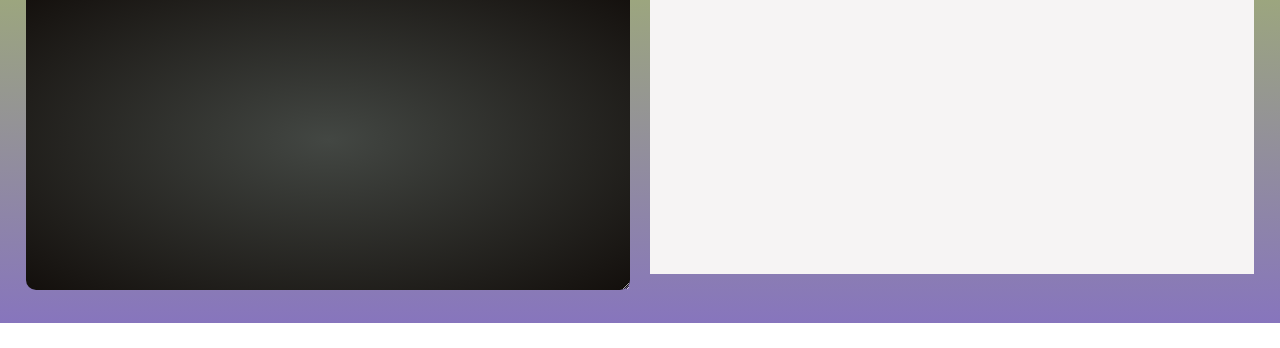
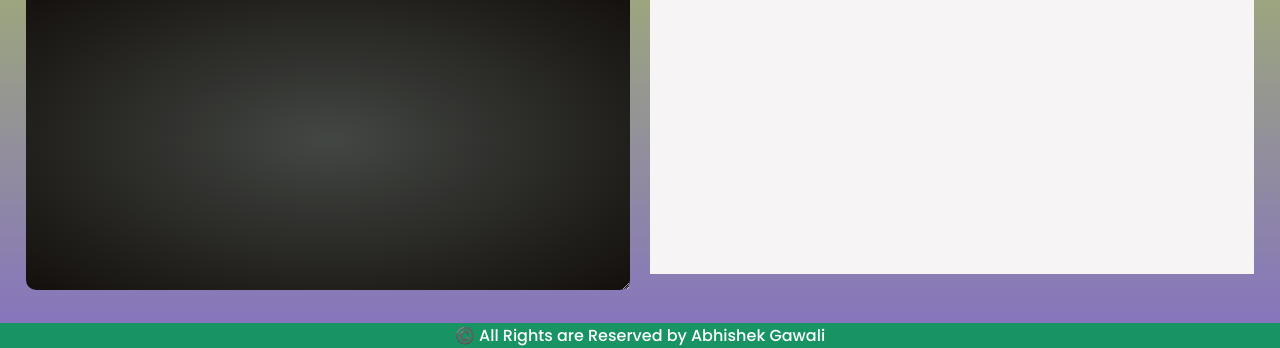
Before and after one commit to theabhishekgawali/LiveCodeEditor, a plain HTML site: page page.html in a window 1280 px wide. Shown: the part 798-1146 px from the top of the page. Before the commit the page ends 1121 px from the top, so only its background shows below. Drawn offline with Linux system fonts and the light colour scheme.

Commit message:
Update page.html

```diff
--- a/page.html
+++ b/page.html
@@ -31,15 +31,8 @@
                 <iframe id="output"></iframe>
             </div>
         </div>
+        <p>©️ All Rights are Reserved by Abhishek Gawali</p>
     </section>
-
-
-
-
-
-
-
-
-    <script src="script.js"></script>
+        <script src="script.js"></script>
 </body>
 </html>
```
